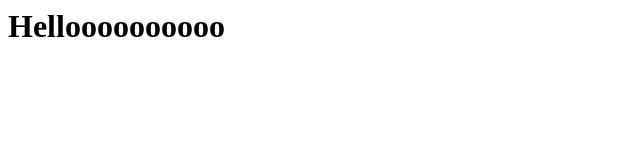
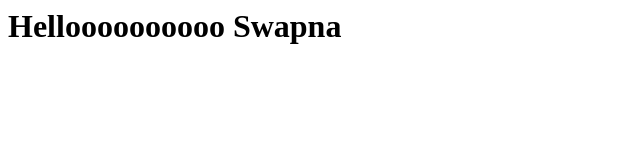
Before and after one commit to pnnm/infosec-study, a plain HTML site: page index.html in a window 1280 px wide. Shown: the whole page, without its empty margins (0-640 px from the left). Drawn offline with Linux system fonts and the light colour scheme.

Commit message:
Changes to be committed: 	modified:   index.html

```diff
--- a/index.html
+++ b/index.html
@@ -1 +1 @@
-<h1> Helloooooooooo</h1>
+<h1> Helloooooooooo Swapna</h1>
```
